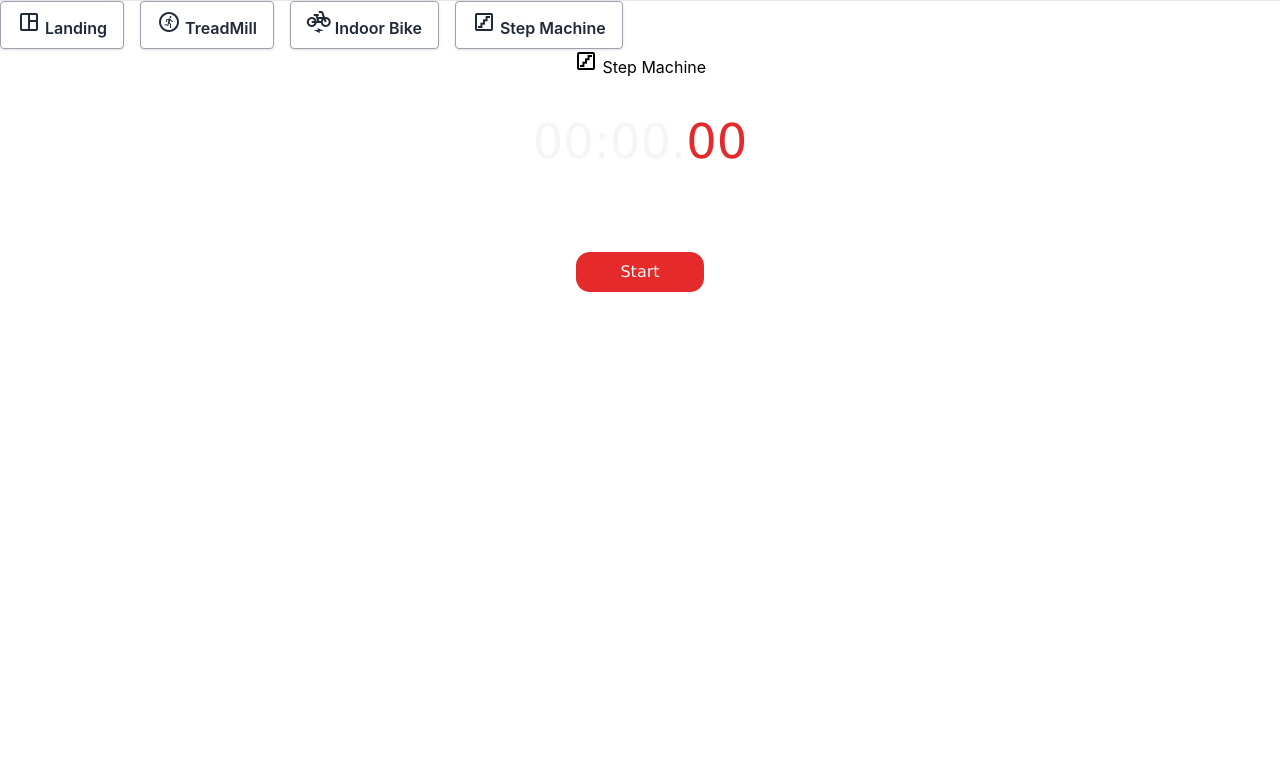
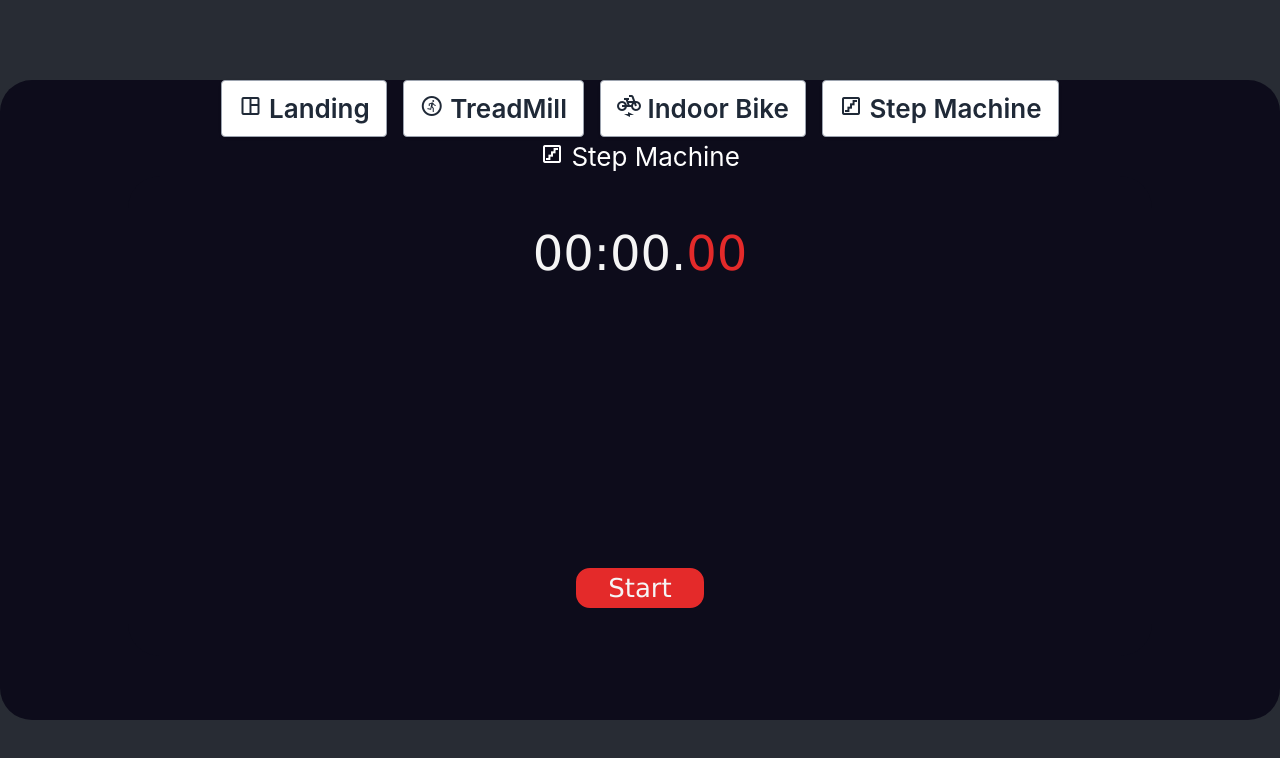
Before and after one commit to ChemaSalazar/gym-ui, a Vue app: page /StepMachine in a window 1280 px wide. Shown: the top 758 px of the page. Built offline with nearby package versions, Linux system fonts and the light colour scheme.

Commit message:
Updated Layout and CSS

```diff
--- a/src/Components/StopWatch/StopWatch.css
+++ b/src/Components/StopWatch/StopWatch.css
@@ -1,7 +1,7 @@
 .stop-watch{
-    height: 30vh;
-    width: 100vw;
-    /*background-color: #0d0c1b;*/
+    height: 60vh;
+    width: 80vw;
+    background-color: #0d0c1b;
     border-radius: 2rem;
     display: flex;
     flex-direction: column;
--- a/src/index.css
+++ b/src/index.css
@@ -5,9 +5,29 @@ body {
     sans-serif;
   -webkit-font-smoothing: antialiased;
   -moz-osx-font-smoothing: grayscale;
+  background-color: #282c34;
+  min-height: 100vh;
+  display: flex;
+  /*flex-direction: column;*/
+  align-items: center;
+  justify-content: center;
+  font-size: calc(10px + 2vmin);
+  color: white;
 }
 
 code {
   font-family: source-code-pro, Menlo, Monaco, Consolas, 'Courier New',
     monospace;
 }
+
+
+.equipment-interface{
+  height: 80vh;
+  width: 100vw;
+  background-color: #0d0c1b;
+  border-radius: 2rem;
+  display: flex;
+  flex-direction: column;
+  align-items: center;
+  /*justify-content: space-between;*/
+}
--- a/src/index.js
+++ b/src/index.js
@@ -14,7 +14,6 @@ ReactDOM.render(
     {/*<App />*/}
       <div className={"container mx-auto equipment-interface"}>
             {/*<Equipment></Equipment>*/}
-          <hr/>
           <BrowserRouter>
               <Routes>
                   <Route path={'/'} element={<Layout/>}>
```
